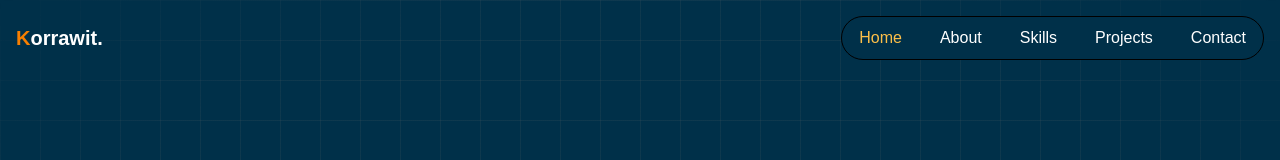
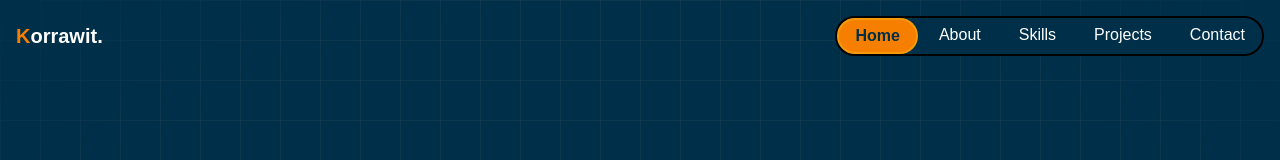
Before and after one commit to KorrawitF/personal.webfront, a Next.js app: page / in a window 1280 px wide. Shown: the top 160 px of the page. Built offline with nearby package versions, Linux system fonts and the light colour scheme.

Commit message:
feat: update Navbar styles for improved responsiveness and accessibility; add special color variable in globals.css

```diff
--- a/app/global/components/navbar.tsx
+++ b/app/global/components/navbar.tsx
@@ -24,16 +24,16 @@ export default function Navbar() {
                 <span className="sr-only">Open main menu</span>
                 <svg className="w-6 h-6" aria-hidden="true" xmlns="http://www.w3.org/2000/svg" width="24" height="24" fill="none" viewBox="0 0 24 24" data-dm-proxy-injected="true"><path stroke="currentColor" strokeLinecap="round" strokeWidth="2" d="M5 7h14M5 12h14M5 17h14"/></svg>
             </button>
-            <div className="hidden w-full font-bold md:block md:w-auto bg-background border-1 rounded-full" id="navbar-default">
+            <div className="hidden w-full font-bold md:block md:w-auto bg-background border border-2 rounded-full" id="navbar-default">
               <ul className="font-medium flex flex-row flex-nowrap gap-1 justify-center md:p-0 mt-4 border border-default rounded-base bg-neutral-secondary-soft md:flex-row md:space-x-8 rtl:space-x-reverse md:mt-0 md:border-0 md:bg-neutral-primary">
                 {menus.map((menu) => {
                     const isActive = menu.href === "/" ? pathname === "/" : pathname.startsWith(menu.href);
                     return (
-                        <li key={menu.name} className="text-center py-2 px-4 m-0 border border-transparent rounded-full">
+                        <li key={menu.name} className={`text-center py-1 px-4 m-0 rounded-full ${isActive ? 'bg-primary border-special border-2' : 'border border-transparent'}`}>
                             <Link
                             key={menu.name}
                             href={menu.href}
-                            className={`text-center block bg-brand rounded md:bg-transparent md:text-fg-brand md:p-0 ${isActive ? 'text-secondary' : 'text-white'}`}
+                            className={`text-center block bg-brand rounded md:bg-transparent md:text-fg-brand md:p-0 ${isActive ? 'text-background font-bold' : 'text-white hover:text-secondary'}`}
                             >
                                 {menu.name}
                             </Link>
--- a/app/globals.css
+++ b/app/globals.css
@@ -5,6 +5,7 @@
   --secondary: #FCBF49;
   --background: #003049;
   --accent: red;
+  --special: #f59e0be6;
 }
 
 @theme inline {
@@ -13,6 +14,7 @@
   --color-background: var(--background);
   --color-foreground: var(--foreground);
   --color-accent: var(--accent);
+  --color-special: var(--special);
   --font-sans: var(--font-geist-sans);
   --font-mono: var(--font-geist-mono);
 }
```
